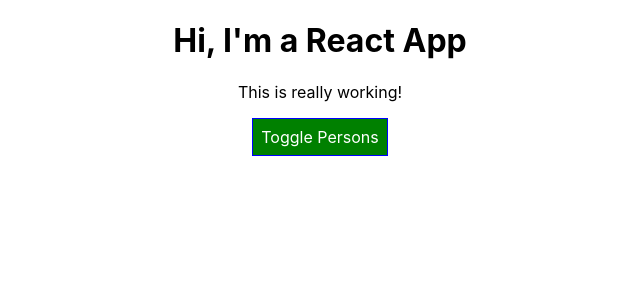
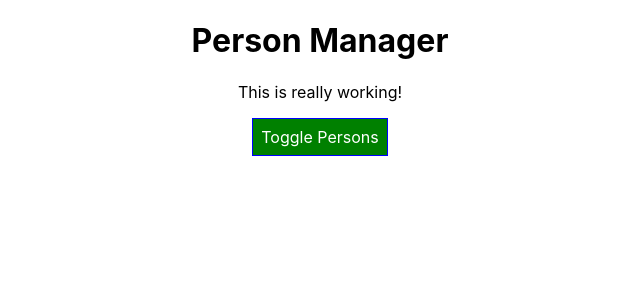
Before and after one commit to dulitharuvin/react-completeguide, a React (Create React App) app: page / in a window 1280 px wide. Shown: the top 300 px of the page, without its empty margins (320-960 px from the left). Built offline with nearby package versions, Linux system fonts and the light colour scheme.

Commit message:
Used props in a Class component

```diff
--- a/src/components/Cockpit/Cockpit.js
+++ b/src/components/Cockpit/Cockpit.js
@@ -20,7 +20,7 @@ const cockpit = (props) => {
 
     return (
         <div className={classes.Cockpit}>
-            <h1>Hi, I'm a React App</h1>
+            <h1>{props.title}</h1>
             <p className={asignedClasses.join(' ')}>This is really working!</p>
             <button className={btnClass} onClick={props.clicked}>Toggle Persons</button>
         </div>
--- a/src/containers/App.js
+++ b/src/containers/App.js
@@ -59,6 +59,7 @@ class App extends Component {
     return (
       <div className={classes.App}>
         <Cockpit
+          title={this.props.appTitle}
           showPersons={this.state.showPersons}
           persons={this.state.persons}
           clicked={this.togglePersonsHandler} />
--- a/src/index.js
+++ b/src/index.js
@@ -6,7 +6,7 @@ import reportWebVitals from './reportWebVitals';
 
 ReactDOM.render(
   <React.StrictMode>
-    <App />
+    <App appTitle={"Person Manager"}/>
   </React.StrictMode>,
   document.getElementById('root')
 );
```
